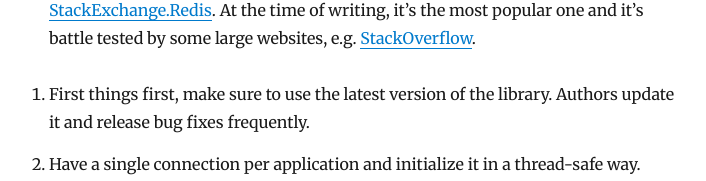
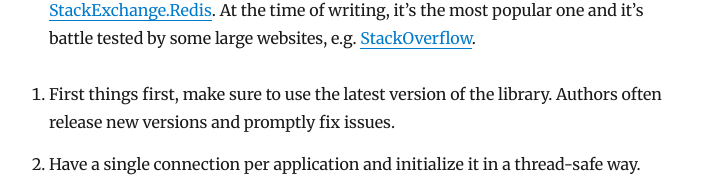
Before and after one commit to eyamenko/eyamenko.github.io, a Gatsby site: page /robust-caching-with-redis/ in a window 1280 px wide. Shown: the part 619-800 px from the top of the page, without its empty margins (276-982 px from the left). Built offline with nearby package versions, Linux system fonts and the light colour scheme; Gatsby itself is replaced by a stand-in of ours; some packages are replaced by stand-ins of ours.

Commit message:
Update post

```diff
--- a/content/blog/robust-caching-with-redis/index.md
+++ b/content/blog/robust-caching-with-redis/index.md
@@ -12,7 +12,7 @@ Unfortunately, incorrectly used or incorrectly configured client can bring the e
 
 As an example, I will use an excellent client library for .NET, called [StackExchange.Redis](https://stackexchange.github.io/StackExchange.Redis/). At the time of writing, it’s the most popular one and it’s battle tested by some large websites, e.g. [StackOverflow](https://stackoverflow.com/).
 
-1. First things first, make sure to use the latest version of the library. Authors update it and release bug fixes frequently.
+1. First things first, make sure to use the latest version of the library. Authors often release new versions and promptly fix issues.
 
 2. Have a single connection per application and initialize it in a thread-safe way. Make the cache client a singleton.
 
```
